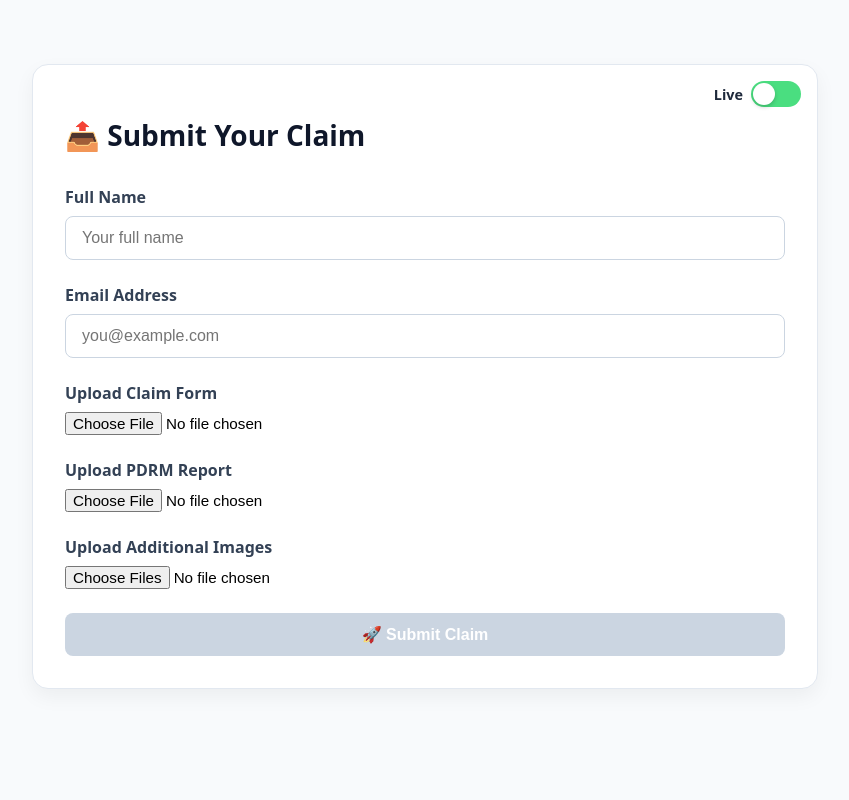
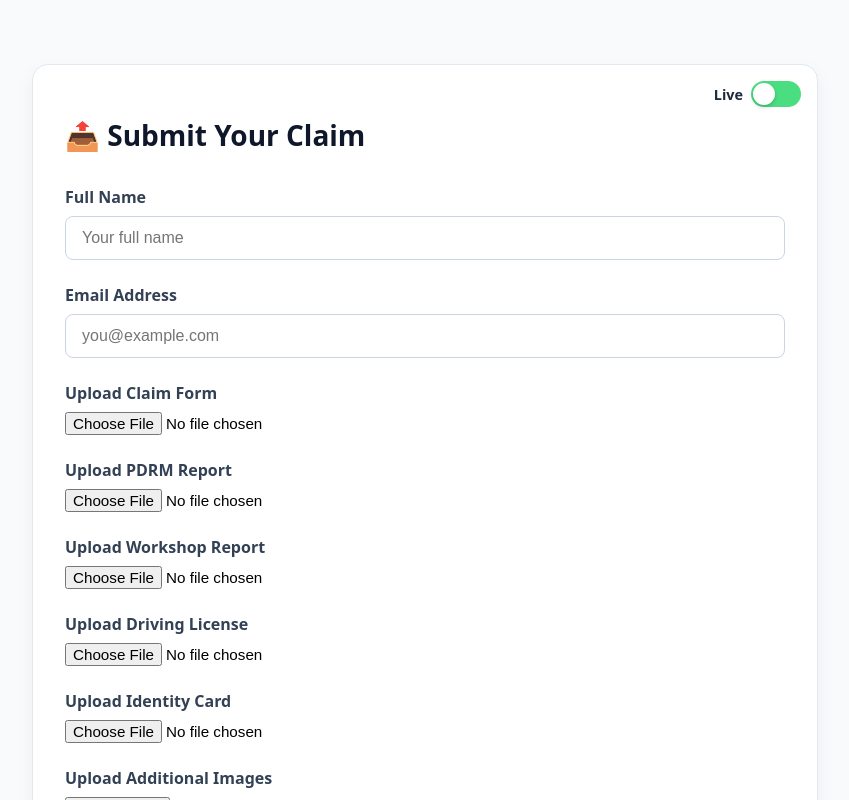
Before and after one commit to babana0/agentic-demo-2, a React (Create React App) app in the folder client/: page / in a window 1280 px wide. Shown: the top 800 px of the page, without its empty margins (215-1064 px from the left). Built offline with nearby package versions, Linux system fonts and the light colour scheme.

Commit message:
Update App.js

```diff
--- a/client/src/App.js
+++ b/client/src/App.js
@@ -6,6 +6,9 @@ function App() {
   const [email, setEmail] = useState("");
   const [claimForm, setClaimForm] = useState(null);
   const [pdrmReport, setPdrmReport] = useState(null);
+  const [workshopReport, setWorkshopReport] = useState(null);
+  const [drivingLicense, setDrivingLicense] = useState(null);
+  const [identityCard, setIdentityCard] = useState(null);
   const [images, setImages] = useState([]);
   const [status, setStatus] = useState("");
   const [useProduction, setUseProduction] = useState(true);
@@ -40,6 +43,9 @@ function App() {
     formData.append("email", email);
     if (claimForm) formData.append("claim_form", claimForm);
     if (pdrmReport) formData.append("pdrm_report", pdrmReport);
+    if (workshopReport) formData.append("workshop_report", workshopReport);
+    if (drivingLicense) formData.append("driving_license", drivingLicense);
+    if (identityCard) formData.append("identity_card", identityCard);
     images.forEach((img, i) => {
       formData.append(`supporting_photo_${i + 1}`, img);
     });
@@ -138,6 +144,42 @@ function App() {
             style={styles.fileInput}
           />
           {pdrmReport && <div style={{ marginTop: "0.5rem" }}>{renderFilePreview(pdrmReport)}</div>}
+        </div>
+
+        {/* Workshop Report Upload */}
+        <div style={styles.section}>
+          <label style={styles.label}>Upload Workshop Report</label>
+          <input
+            type="file"
+            accept=".pdf,image/*"
+            onChange={(e) => setWorkshopReport(e.target.files[0])}
+            style={styles.fileInput}
+          />
+          {workshopReport && <div style={{ marginTop: "0.5rem" }}>{renderFilePreview(workshopReport)}</div>}
+        </div>
+
+        {/* Driving License Upload */}
+        <div style={styles.section}>
+          <label style={styles.label}>Upload Driving License</label>
+          <input
+            type="file"
+            accept=".pdf,image/*"
+            onChange={(e) => setDrivingLicense(e.target.files[0])}
+            style={styles.fileInput}
+          />
+          {drivingLicense && <div style={{ marginTop: "0.5rem" }}>{renderFilePreview(drivingLicense)}</div>}
+        </div>
+
+        {/* Identity Card Upload */}
+        <div style={styles.section}>
+          <label style={styles.label}>Upload Identity Card</label>
+          <input
+            type="file"
+            accept=".pdf,image/*"
+            onChange={(e) => setIdentityCard(e.target.files[0])}
+            style={styles.fileInput}
+          />
+          {identityCard && <div style={{ marginTop: "0.5rem" }}>{renderFilePreview(identityCard)}</div>}
         </div>
 
         {/* Additional Images Upload */}
```
